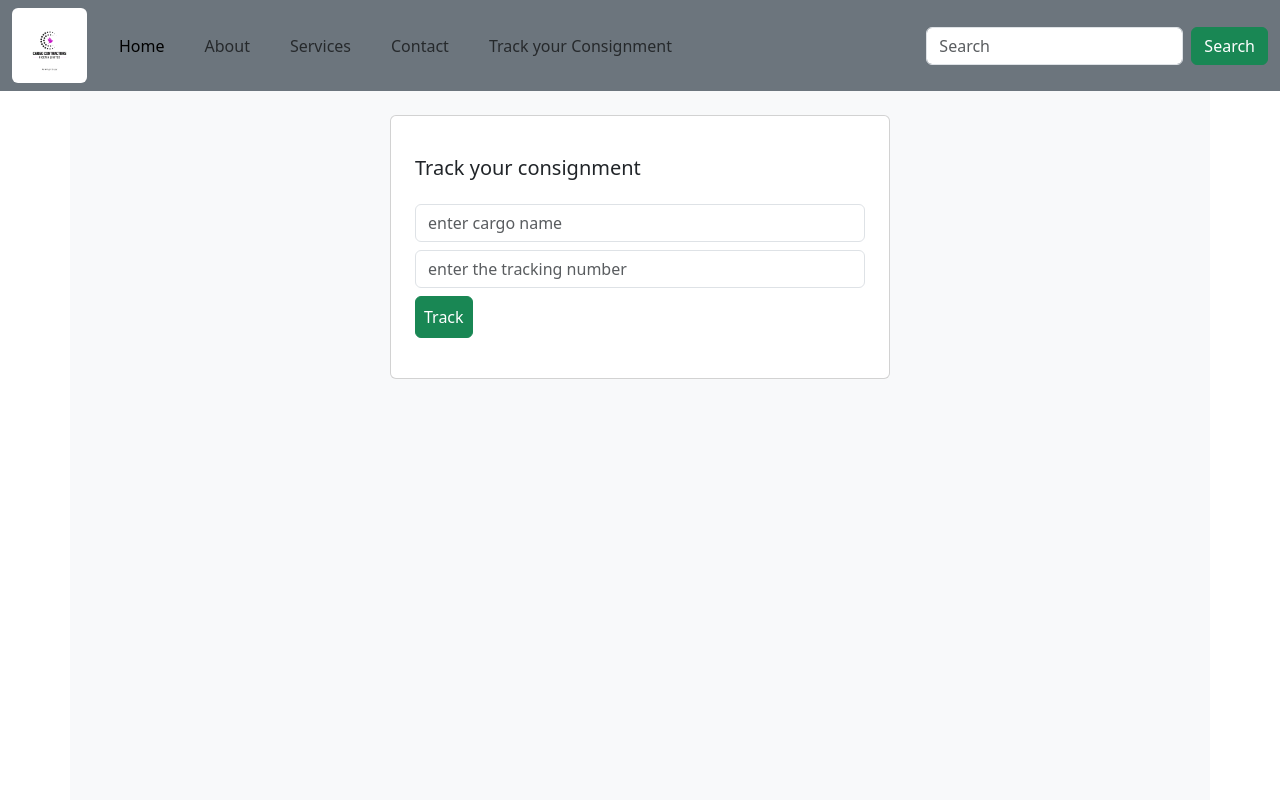
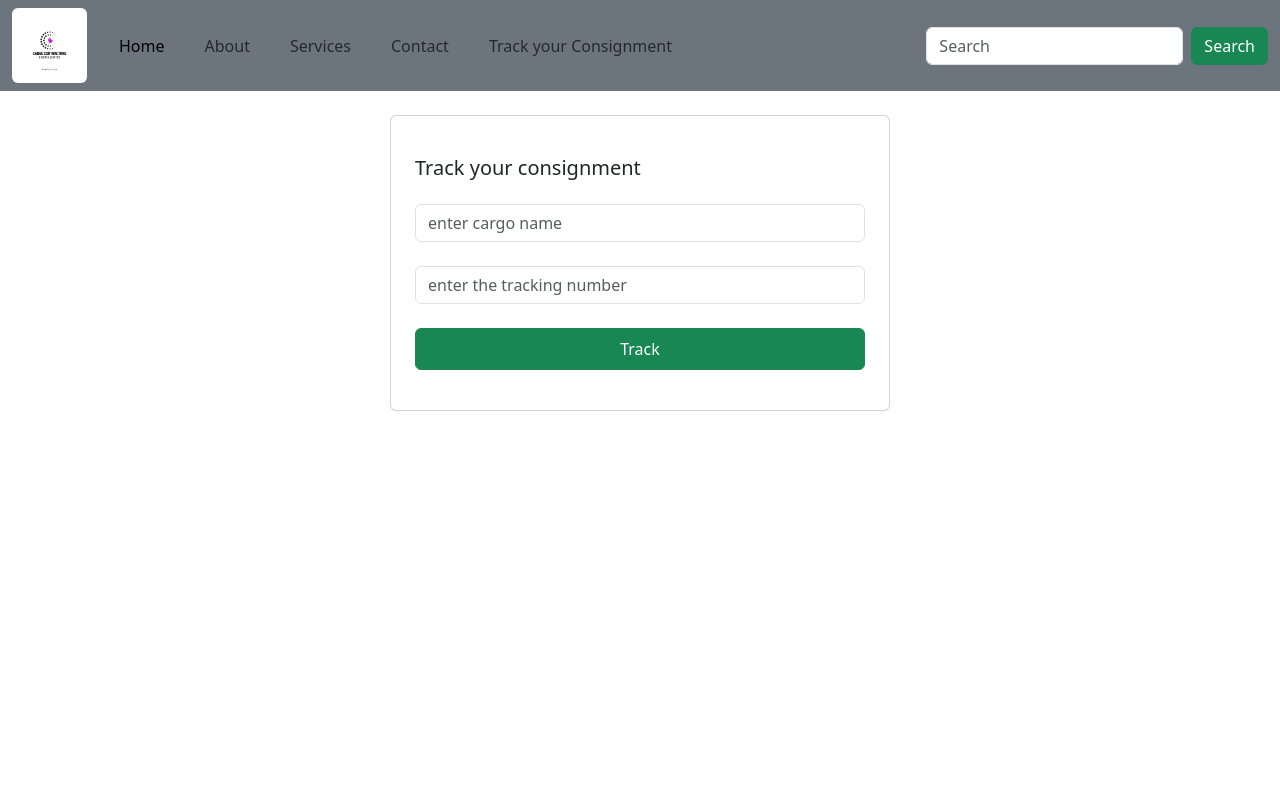
Before and after one commit to Enitanmi29/cargocontractors, a React (Vite) app: page /track in a window 1280 px wide. Shown: the top 800 px of the page. Built offline with nearby package versions, Linux system fonts and the light colour scheme.

Commit message:
style track

```diff
--- a/src/components/Track.jsx
+++ b/src/components/Track.jsx
@@ -51,7 +51,7 @@ const Track = () => {
 
 
   return (
-    <div className='container bg-light min-vh-100 py-4'>
+    <div className='container min-vh-100 py-4'>
         <div className='card mx-auto' style={{maxWidth:'500px'}}>
             <div className='card-body px-4'>
             <form onSubmit={handleSubmit} className='mt-4'>
@@ -63,7 +63,7 @@ const Track = () => {
                     placeholder='enter cargo name'
                     value={formData.cargo}
                     onChange={handleChange}
-                    className='form-control my-2'
+                    className='form-control my-4'
                     required
                 />
 
@@ -73,11 +73,11 @@ const Track = () => {
                     placeholder='enter the tracking number'
                     value={formData.number}
                     onChange={handleChange}
-                    className='form-control my-2'
+                    className='form-control my-4'
                     required
                 />
 
-                <button type='submit' className='d-block btn btn-success w-full p-2 mb-4'>
+                <button type='submit' className='d-block btn btn-success w-100 p-2 mb-4'>
                     Track
                 </button>
             </form>
```
